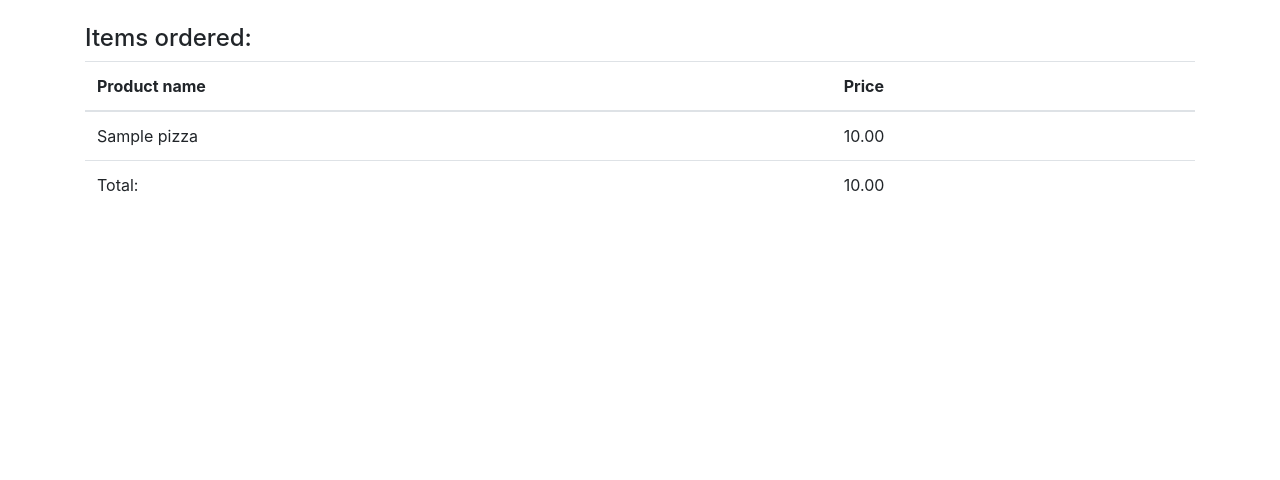
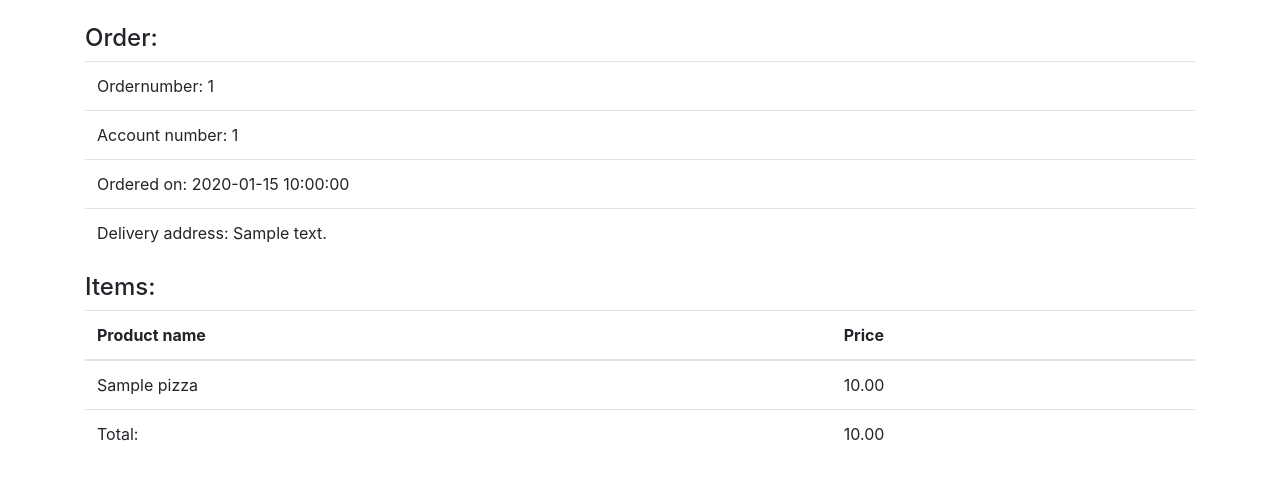
Before and after one commit to larenala/Pizzapalvelu, a Flask app: page /myorders/1/ in a window 1280 px wide. Shown: the part 56-536 px from the top of the page. Run offline with Flask 2, Linux system fonts and the light colour scheme; tables that the repository leaves empty hold one stand-in row (values such as "Sample post"); some libraries are stand-ins or nearby versions.

Commit message:
added more details to show order page

```diff
--- a/application/templates/orders/show_order.html
+++ b/application/templates/orders/show_order.html
@@ -1,8 +1,23 @@
 {% extends "layout.html" %}
 
 {% block body %}
+<h4>Order:</h4>
+<table class="table">
+  <tr scope="row">
+    <td>Ordernumber: {{ order.id }}</td>
+  </tr>
+  <tr scope="row">
+      <td>Account number: {{ order.account_id }}</td>
+  </tr>
+  <tr scope="row">
+    <td>Ordered on: {{ order.order_date }}</td>
+  </tr>
+  <tr scope="row">
+      <td>Delivery address: {{ order.address }}</td>
+  </tr>
+</table>
 
-  <h4>Items ordered: </h4>
+  <h4>Items: </h4>
   <table class="table">
     <thead>
       <tr>
```
